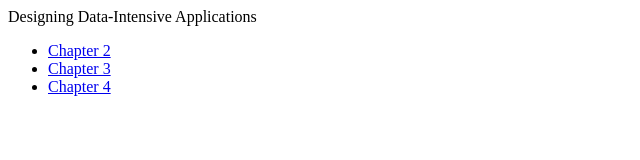
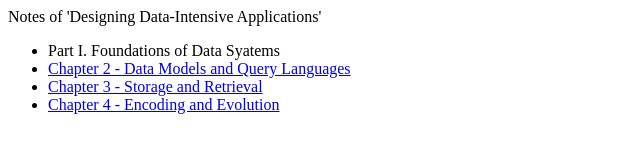
Before and after one commit to room355/myReadingNotes, a plain HTML site: page docs/index.html in a window 1280 px wide. Shown: the whole page, without its empty margins (0-640 px from the left). Drawn offline with Linux system fonts and the light colour scheme.

Commit message:
table update

```diff
--- a/docs/index.html
+++ b/docs/index.html
@@ -1,10 +1,12 @@
 <html>
 	<body>
-		<p>Designing Data-Intensive Applications</p>
+		<p>Notes of 'Designing Data-Intensive Applications'</p>
 		<ul>
-    		<li><a href="chapter2.html">Chapter 2</a></li>
-    		<li><a href="chapter3.html">Chapter 3</a></li>
-    		<li><a href="chapter4.html">Chapter 4</a></li>
+			<li>Part I. Foundations of Data Syatems
+	    		<li><a href="chapter2.html">Chapter 2 - Data Models and Query Languages</a></li>
+	    		<li><a href="chapter3.html">Chapter 3 - Storage and Retrieval</a></li>
+	    		<li><a href="chapter4.html">Chapter 4 - Encoding and Evolution</a></li>
+			</li>
 		</ul>
 	</body>
 </html>
```
